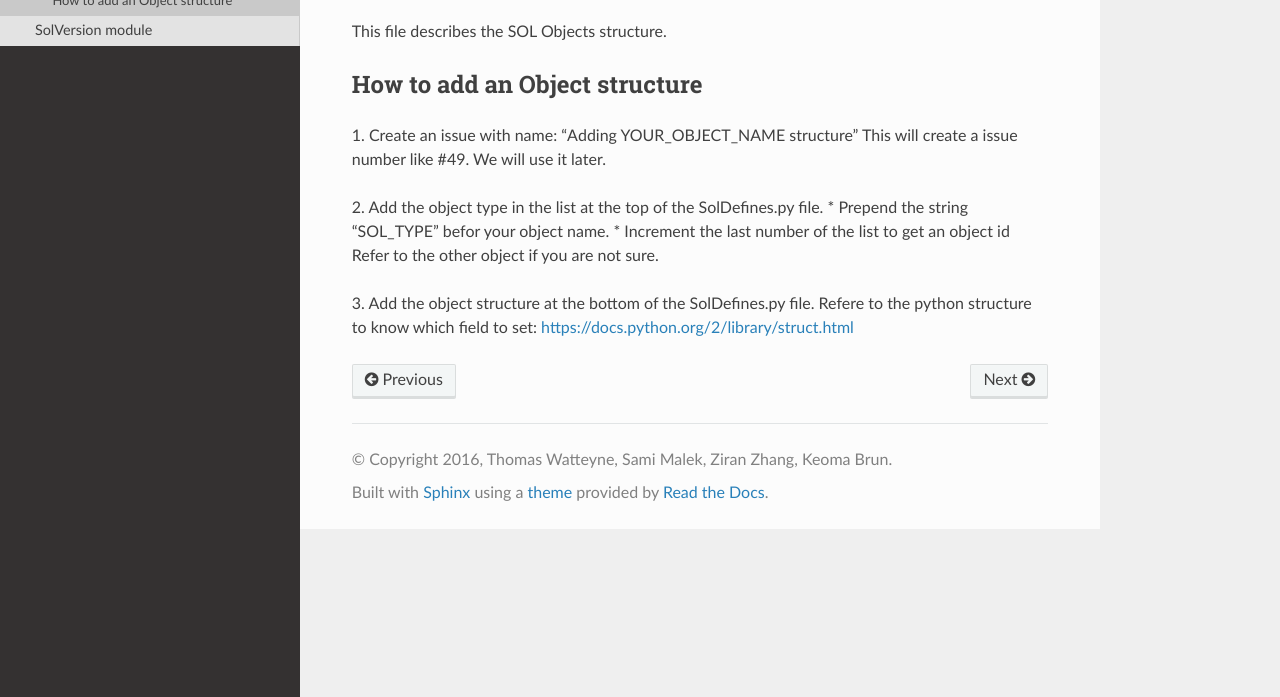
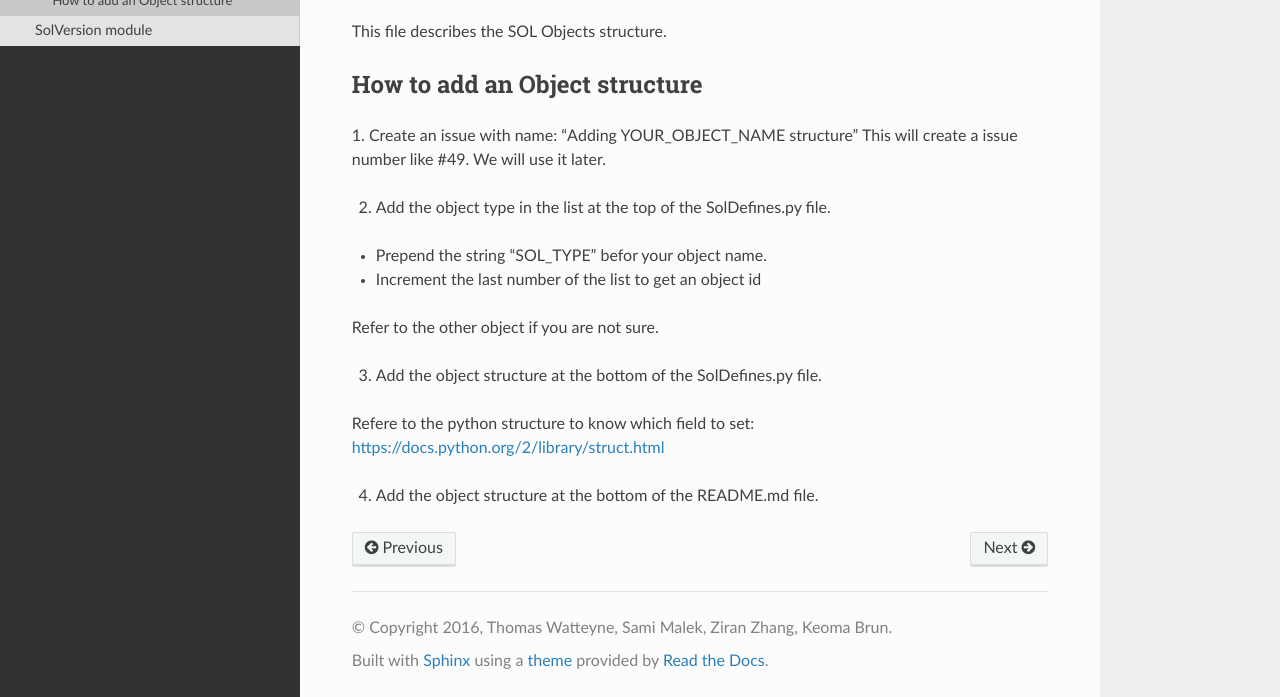
Before and after one commit to realms-team/sol, a Sphinx documentation site: the page built from doc/source/SolDefines.rst, in a window 1280 px wide and 961 px high, cut to the strip 264-961 px from the top of the window. Built offline with Sphinx 7.4.7 and the Read the Docs theme 2.0.0, drawn with Linux system fonts in a browser that asks for light colours.

Commit message:
[doc] adding step in SOL struct adding

```diff
--- a/doc/source/SolDefines.rst
+++ b/doc/source/SolDefines.rst
@@ -16,9 +16,15 @@ How to add an Object structure
 This will create a issue number like #49. We will use it later.
 
 2. Add the object type in the list at the top of the SolDefines.py file.
+
 * Prepend the string "SOL_TYPE" befor your object name.
+
 * Increment the last number of the list to get an object id
+
 Refer to the other object if you are not sure.
 
 3. Add the object structure at the bottom of the SolDefines.py file.
+
 Refere to the python structure to know which field to set: https://docs.python.org/2/library/struct.html
+
+4. Add the object structure at the bottom of the README.md file.
```
